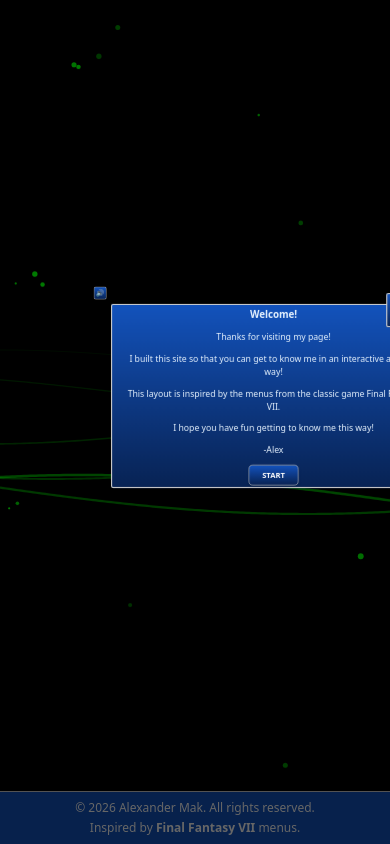
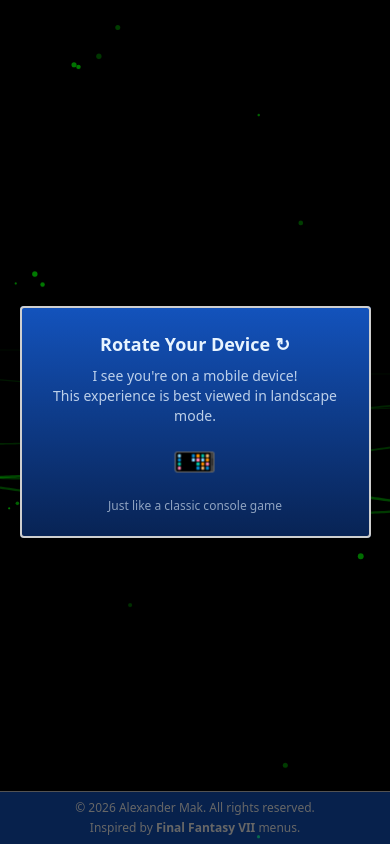
Before and after one commit to aymak91/ff7-portfolio, a Next.js app: page / in a window 390 px wide. Built offline with nearby package versions, Linux system fonts and the light colour scheme.

Commit message:
force landscape for mobile

```diff
--- a/src/data/skills.ts
+++ b/src/data/skills.ts
@@ -4,6 +4,15 @@ export type Skill = {
   stars: number;
   description: string;
 };
+
+export const goodPairs: [string, string][] = [
+  ["Ruby", "Rails"],
+  ["React", "Redux"],
+  ["Node.js", "Javascript"],
+  ["Node.js", "Typescript"],
+  ["Next.js", "React"],
+  ["CSS", "Tailwind CSS"],
+];
 
 const skillList: Skill[] = [
   {
--- a/src/pages/index.tsx
+++ b/src/pages/index.tsx
@@ -1,7 +1,6 @@
 // pages/index.tsx
 import { useEffect, useState } from "react";
 import Head from "next/head";
-import Image from "next/image";
 
 import FF7Panel from "@/components/FF7Panel";
 import CharacterPanel from "@/components/CharacterPanel";
@@ -28,6 +27,25 @@ export default function Home() {
   const [scale, setScale] = useState(1);
   const [mode, setMode] = useState<MenuMode>("welcome");
   const [muted, setMuted] = useState(false);
+  const [showRotatePrompt, setShowRotatePrompt] = useState(false);
+
+  // ───── Orientation Check ─────
+  useEffect(() => {
+    const checkOrientation = () => {
+      const isPortrait = window.innerHeight > window.innerWidth;
+      const isMobile = window.innerWidth < 900;
+      setShowRotatePrompt(isMobile && isPortrait);
+    };
+
+    checkOrientation();
+    window.addEventListener("resize", checkOrientation);
+    return () => window.removeEventListener("resize", checkOrientation);
+  }, []);
+
+  // Prevent scrolling when blocked
+  useEffect(() => {
+    document.body.style.overflow = showRotatePrompt ? "hidden" : "";
+  }, [showRotatePrompt]);
 
   // ───── Sounds ─────
   const playHover = useHoverSound("/audio/menu_blip.mp3", { muted });
@@ -62,7 +80,45 @@ export default function Home() {
     return () => window.removeEventListener("resize", updateScale);
   }, []);
 
-  // ───── JSX ─────
+  // ───── Portrait Block Screen ─────
+  if (showRotatePrompt) {
+    return (
+      <>
+        <Head>
+          <title>Alexander Mak - Portfolio</title>
+          <meta name="description" content="Portfolio site inspired by FF7" />
+        </Head>
+
+        <main className="flex flex-col min-h-screen bg-black font-[var(--font-ff7)]">
+          <div className="flex-1 flex items-center justify-center overflow-hidden relative">
+            <LifestreamBackground />
+            <FF7Panel className="w-[90%] max-w-sm h-[220px] p-6 text-center flex flex-col justify-center">
+              <p className="text-lg font-bold mb-2">Rotate Your Device ↻</p>
+              <p className="text-sm opacity-80">
+                I see you're on a mobile device!
+              </p>
+              <p className="text-sm opacity-80">
+                This experience is best viewed in landscape mode.
+              </p>
+
+              <div className="mt-4 text-4xl animate-[rotate-phone_1.6s_ease-in-out_infinite]">
+                📱
+              </div>
+
+              <p className="mt-4 text-xs opacity-60">
+                Just like a classic console game
+              </p>
+            </FF7Panel>
+          </div>
+        </main>
+        <div className="fixed bottom-0 left-0 right-0 z-10">
+          <Footer />
+        </div>
+      </>
+    );
+  }
+
+  // ───── Normal App Render (Landscape Only) ─────
   return (
     <>
       <Head>
@@ -71,7 +127,6 @@ export default function Home() {
       </Head>
 
       <main className="flex flex-col min-h-screen bg-black font-[var(--font-ff7)]">
-        {/* ───── Main Content (Scaled FF7 Panels) ───── */}
         <div className="flex-1 flex items-center justify-center overflow-hidden relative">
           <LifestreamBackground />
 
@@ -86,9 +141,8 @@ export default function Home() {
           >
             {/* ───── Global Mute Button ───── */}
             <button
-              className="cursor-pointer absolute top-2 left-2 z-50 w-6 h-6 text-xs text-white flex items-center justify-center bg-gradient-to-b from-ff7-panel to-ff7-blue border border-ff7-border rounded hover:bg-gray-800"
-              onClick={() => setMuted((prev) => !prev)}
-              title={muted ? "Unmute" : "Mute"}
+              className="absolute top-2 left-2 z-50 w-6 h-6 text-xs text-white flex items-center justify-center bg-gradient-to-b from-ff7-panel to-ff7-blue border border-ff7-border rounded"
+              onClick={() => setMuted((p) => !p)}
             >
               {muted ? "🔇" : "🔊"}
             </button>
@@ -96,45 +150,27 @@ export default function Home() {
             {/* ───── Back Button ───── */}
             {mode !== "home" && mode !== "welcome" && (
               <button
-                className="cursor-pointer absolute top-2 left-10 z-50 w-6 h-6 text-xs text-white flex items-center justify-center bg-gradient-to-b from-ff7-panel to-ff7-blue border border-ff7-border rounded hover:bg-gray-800"
+                className="absolute top-2 left-10 z-50 w-6 h-6 text-xs text-white flex items-center justify-center bg-gradient-to-b from-ff7-panel to-ff7-blue border border-ff7-border rounded"
                 onClick={handleBack}
               >
-                <svg
-                  fill="#ffffff"
-                  viewBox="0 0 24 24"
-                  xmlns="http://www.w3.org/2000/svg"
-                  transform="matrix(-1,0,0,1,0,0)"
-                  stroke="#ffffff"
-                >
-                  <path d="M22.706,15.708l-5,5a1,1,0,0,1-1.414-1.414L19.586,16H2a1,1,0,0,1-1-1V4A1,1,0,0,1,2,3H12a1,1,0,0,1,0,2H3v9H19.586l-3.293-3.293a1,1,0,0,1,1.414-1.414l5,5A1,1,0,0,1,22.706,15.708Z" />
-                </svg>
+                ←
               </button>
             )}
 
-            {/* ───── Welcome Screen ───── */}
+            {/* ───── Welcome ───── */}
             {mode === "welcome" && (
               <SlideIn from="bottom">
-                <div className="absolute left-10 top-10 z-10 w-[600px] h-[340px]">
-                  <FF7Panel className="flex flex-col items-center justify-center gap-4 p-6 text-center relative">
+                <div className="absolute left-10 top-10 w-[600px] h-[340px]">
+                  <FF7Panel className="flex flex-col items-center justify-center gap-4 p-6 text-center">
                     <p className="text-lg font-bold">Welcome!</p>
                     <p>Thanks for visiting my page!</p>
                     <p>
-                      I built this site so that you can get to know me in an
-                      interactive and fun way!
+                      This site is inspired by the menus from Final Fantasy VII.
                     </p>
-                    <p>
-                      This layout is inspired by the menus from the classic game
-                      Final Fantasy VII.
-                    </p>
-                    <p>I hope you have fun getting to know me this way!</p>
-                    <p>-Alex</p>
+                    <p>- Alex</p>
 
                     <button
-                      className="cursor-pointer px-6 py-2 text-sm font-bold text-white
-                         bg-gradient-to-b from-ff7-panel to-ff7-blue
-                         border border-ff7-border rounded-lg
-                         hover:from-ff7-blue hover:to-ff7-panel
-                         transition-all duration-200 shadow-md"
+                      className="px-6 py-2 text-sm font-bold bg-gradient-to-b from-ff7-panel to-ff7-blue border border-ff7-border rounded-lg"
                       onMouseEnter={playHover}
                       onClick={handleStart}
                     >
@@ -145,11 +181,11 @@ export default function Home() {
               </SlideIn>
             )}
 
-            {/* ───── Home Panels ───── */}
+            {/* ───── Home ───── */}
             {mode === "home" && (
               <>
                 <SlideIn from="right">
-                  <div className="absolute left-10 top-10 z-10 w-[600px] h-[340px]">
+                  <div className="absolute left-10 top-10 w-[600px] h-[340px]">
                     <FF7Panel>
                       <CharacterPanel />
                     </FF7Panel>
@@ -157,7 +193,7 @@ export default function Home() {
                 </SlideIn>
 
                 <SlideIn from="right">
-                  <div className="absolute left-20 top-60 z-11 w-[450px] h-[130px]">
+                  <div className="absolute left-20 top-60 w-[450px] h-[130px]">
                     <FF7Panel>
                       <AboutMePanel />
                     </FF7Panel>
@@ -165,7 +201,7 @@ export default function Home() {
                 </SlideIn>
 
                 <SlideIn from="left">
-                  <div className="absolute left-137 top-[265px] z-20 w-[150px]">
+                  <div className="absolute left-137 top-[265px] w-[150px]">
                     <FF7Panel>
                       <TimeGilPanel />
                     </FF7Panel>
@@ -173,7 +209,7 @@ export default function Home() {
                 </SlideIn>
 
                 <SlideIn from="bottom">
-                  <div className="absolute left-130 top-[340px] z-15 w-[180px]">
+                  <div className="absolute left-130 top-[340px] w-[180px]">
                     <FF7Panel>
                       <LocationPanel />
                     </FF7Panel>
@@ -182,36 +218,34 @@ export default function Home() {
               </>
             )}
 
-            {/* ───── Skills (Materia) ───── */}
+            {/* ───── Skills / Experience / Projects ───── */}
             {mode === "skills" && (
               <SlideIn from="bottom">
-                <div className="absolute left-10 top-10 z-10 w-[600px] h-[340px]">
+                <div className="absolute left-10 top-10 w-[600px] h-[340px]">
                   <SkillsMateriaPanel muted={muted} />
                 </div>
               </SlideIn>
             )}
 
-            {/* ───── Experience ───── */}
             {mode === "experience" && (
               <SlideIn from="bottom">
-                <div className="absolute left-10 top-10 z-10 w-[600px] h-[340px]">
+                <div className="absolute left-10 top-10 w-[600px] h-[340px]">
                   <WorkHistoryPanel />
                 </div>
               </SlideIn>
             )}
 
-            {/* ───── Projects ───── */}
             {mode === "projects" && (
               <SlideIn from="bottom">
-                <div className="absolute left-10 top-10 z-10 w-[600px] h-[340px]">
+                <div className="absolute left-10 top-10 w-[600px] h-[340px]">
                   <FF7Panel>This page is a work in progress</FF7Panel>
                 </div>
               </SlideIn>
             )}
 
-            {/* ───── Menu Panel ───── */}
+            {/* ───── Menu ───── */}
             <SlideIn from="bottom">
-              <div className="absolute left-137 top-5 z-30 w-[150px]">
+              <div className="absolute left-137 top-5 w-[150px]">
                 <FF7Panel>
                   <MenuPanel
                     onSelect={setMode}
@@ -224,7 +258,6 @@ export default function Home() {
           </div>
         </div>
 
-        {/* ───── Footer ───── */}
         <Footer />
       </main>
     </>
--- a/src/styles/globals.css
+++ b/src/styles/globals.css
@@ -37,7 +37,7 @@
 }
 
 ::-webkit-scrollbar-track {
-  background: #35302C;
+  background: #35302c;
   /* Dark FF7 panel background */
   border-radius: 6px;
 }
@@ -46,7 +46,7 @@
   background: #1353bd;
   /* Bright FF7 blue */
   border-radius: 6px;
-  border: 3px solid #35302C;
+  border: 3px solid #35302c;
   /* Padding to create border effect */
 }
 
@@ -56,12 +56,11 @@
 }
 
 ::-webkit-scrollbar-corner {
-  background: #35302C;
+  background: #35302c;
   /* Corner where vertical and horizontal meet */
 }
 
 @keyframes blink {
-
   0%,
   50%,
   100% {
@@ -77,3 +76,22 @@
 .flash-cursor {
   animation: blink 1s step-start infinite;
 }
+
+@keyframes rotate-phone {
+  0% {
+    transform: rotate(0deg);
+  }
+
+  30% {
+    transform: rotate(90deg);
+  }
+
+  /* pause at landscape */
+  70% {
+    transform: rotate(90deg);
+  }
+
+  100% {
+    transform: rotate(0deg);
+  }
+}
```
Also changed, not shown: src/components/SkillsMateriaPanel.tsx (+1 -10 lines).
